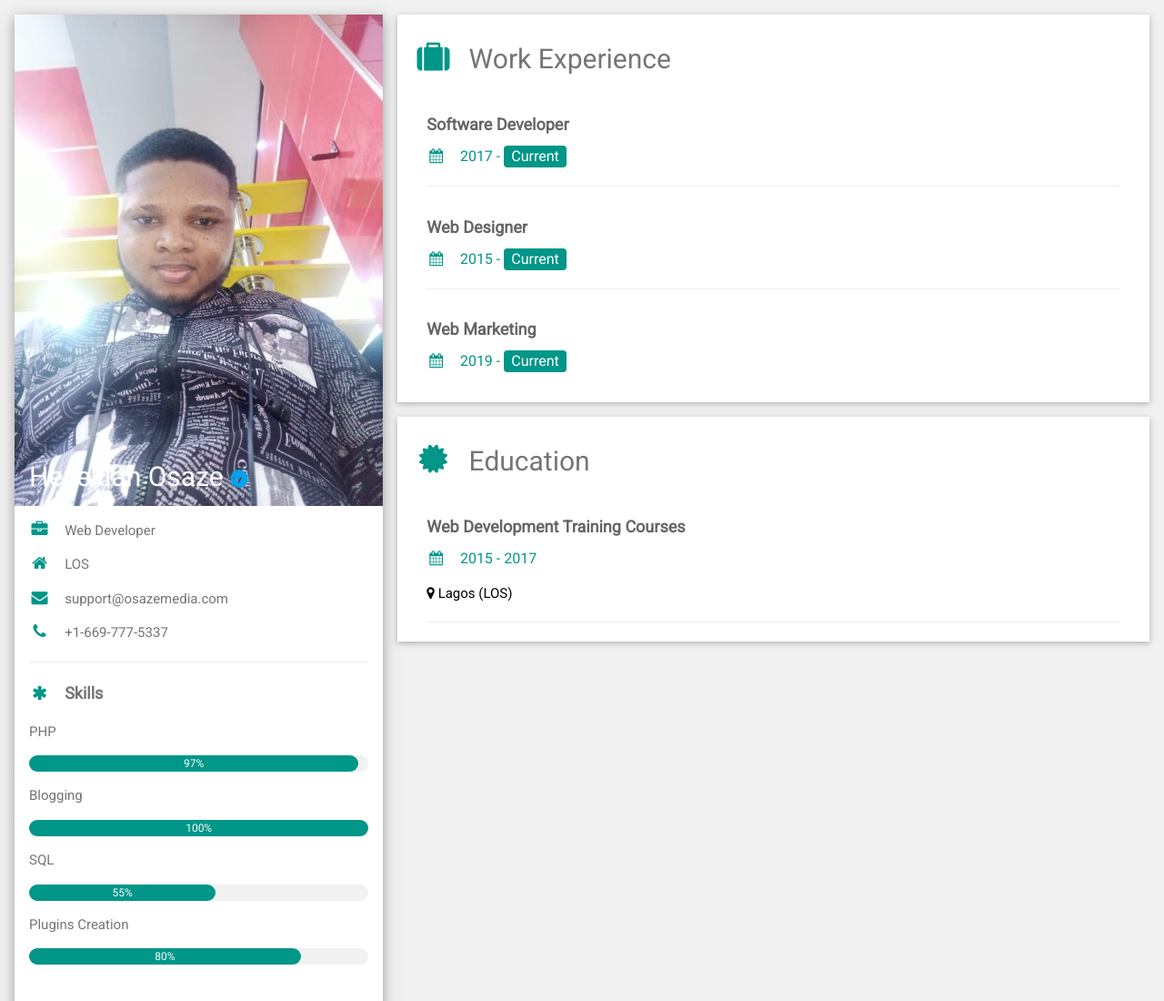
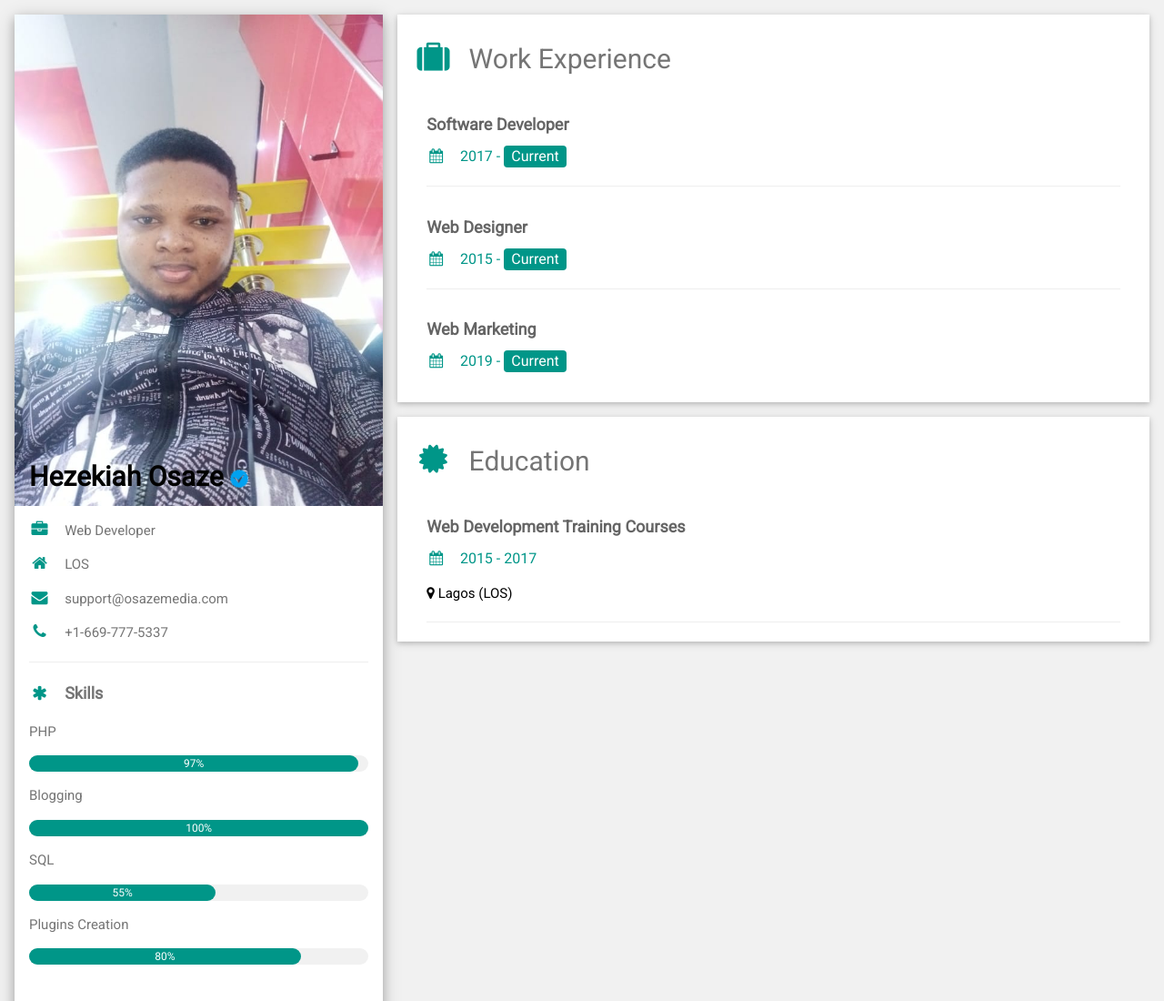
Before and after one commit to hezekiahosaze/hezekiahlive, a plain HTML site: page index.html in a window 1280 px wide. Shown: the top 1100 px of the page at 91% size. Drawn offline with nearby package versions, Linux system fonts and the light colour scheme.

Commit message:
Update index.html

```diff
--- a/index.html
+++ b/index.html
@@ -24,7 +24,7 @@ html,body,h1,h2,h3,h4,h5,h6 {font-family: "Roboto", sans-serif}
         <div class="w3-display-container">
           <img src="/WhatsApp Image 2021-01-02 at 7.20.50 PM.jpeg" style="width:100%" alt="Hezekiah Osaze Profile">
           <div class="w3-display-bottomleft w3-container w3-text-black">
-            <h2 style="color:white;">Hezekiah Osaze <img src="/kisspng-social-media-instagram-verified-badge-symbol-compu-5b1eedb5da41e2.160092051528753589894.png" height="20"></h2>
+            <h2 style="color:black;font-weight:bold;">Hezekiah Osaze <img src="/kisspng-social-media-instagram-verified-badge-symbol-compu-5b1eedb5da41e2.160092051528753589894.png" height="20"></h2>
           </div>
         </div>
         <div class="w3-container">
```
